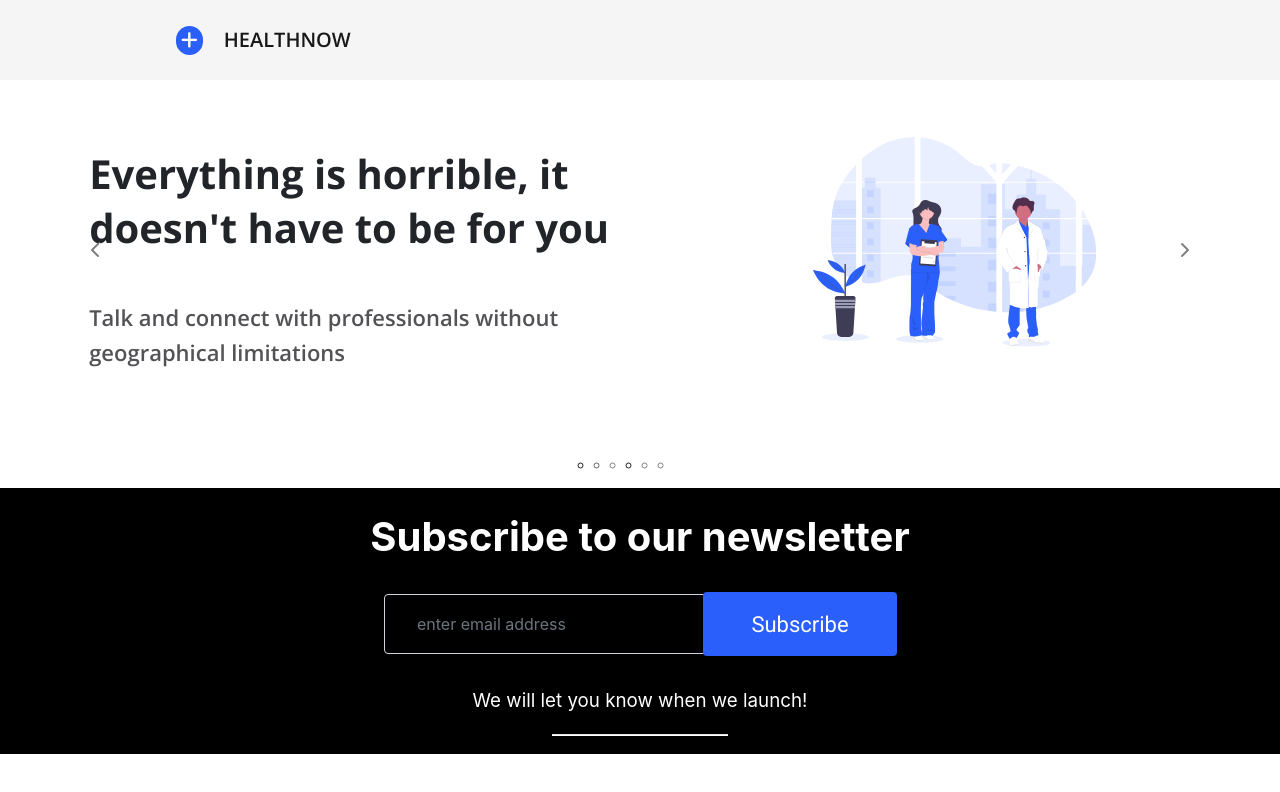
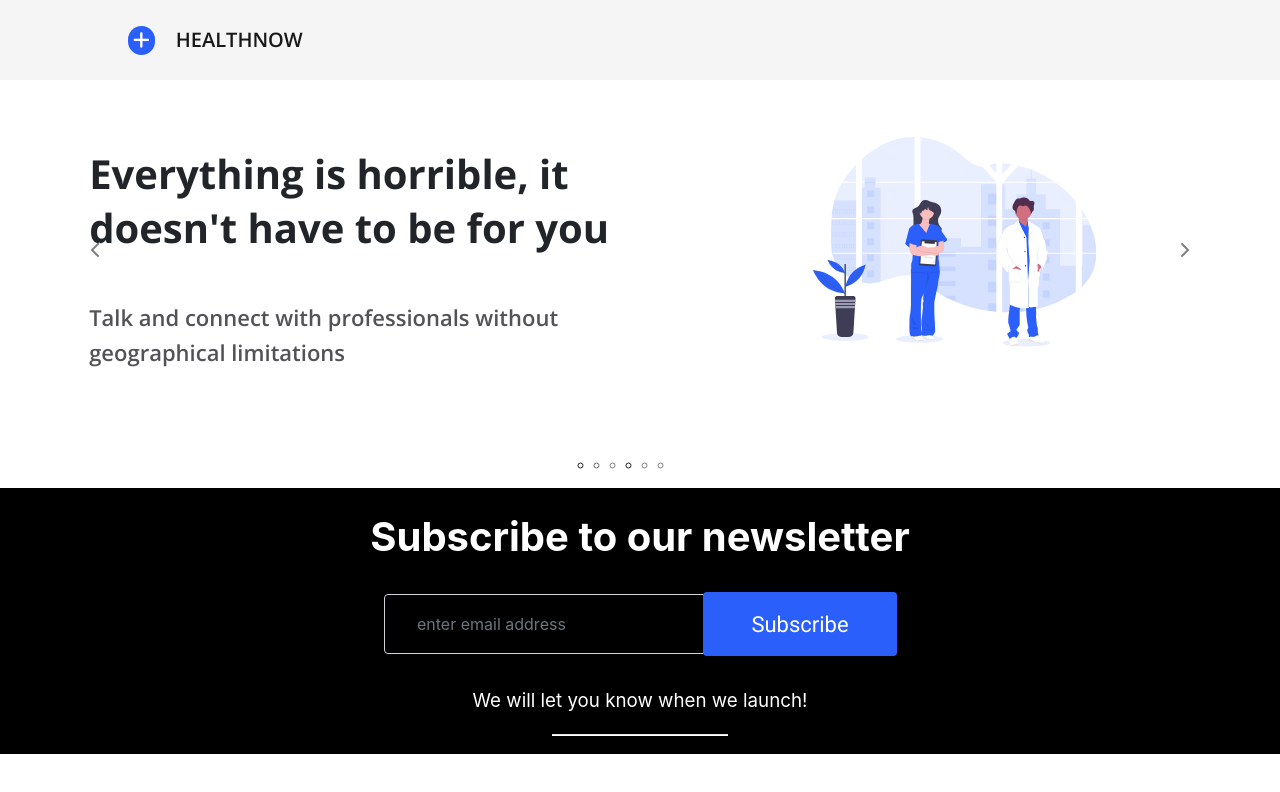
Before and after one commit to Team-Prime/landing-page, a Vue app: page / in a window 1280 px wide. Shown: the top 792 px of the page. Built offline with nearby package versions, Linux system fonts and the light colour scheme.

Commit message:
Adjustments

```diff
--- a/src/components/Navigation.vue
+++ b/src/components/Navigation.vue
@@ -35,7 +35,7 @@
     /* Media query for Navigation */
     @media screen and (min-width: 768px) {
          #navbar {
-            padding-left: 11em;
+            padding-left: 8em;
         }
     }
 </style>
```
